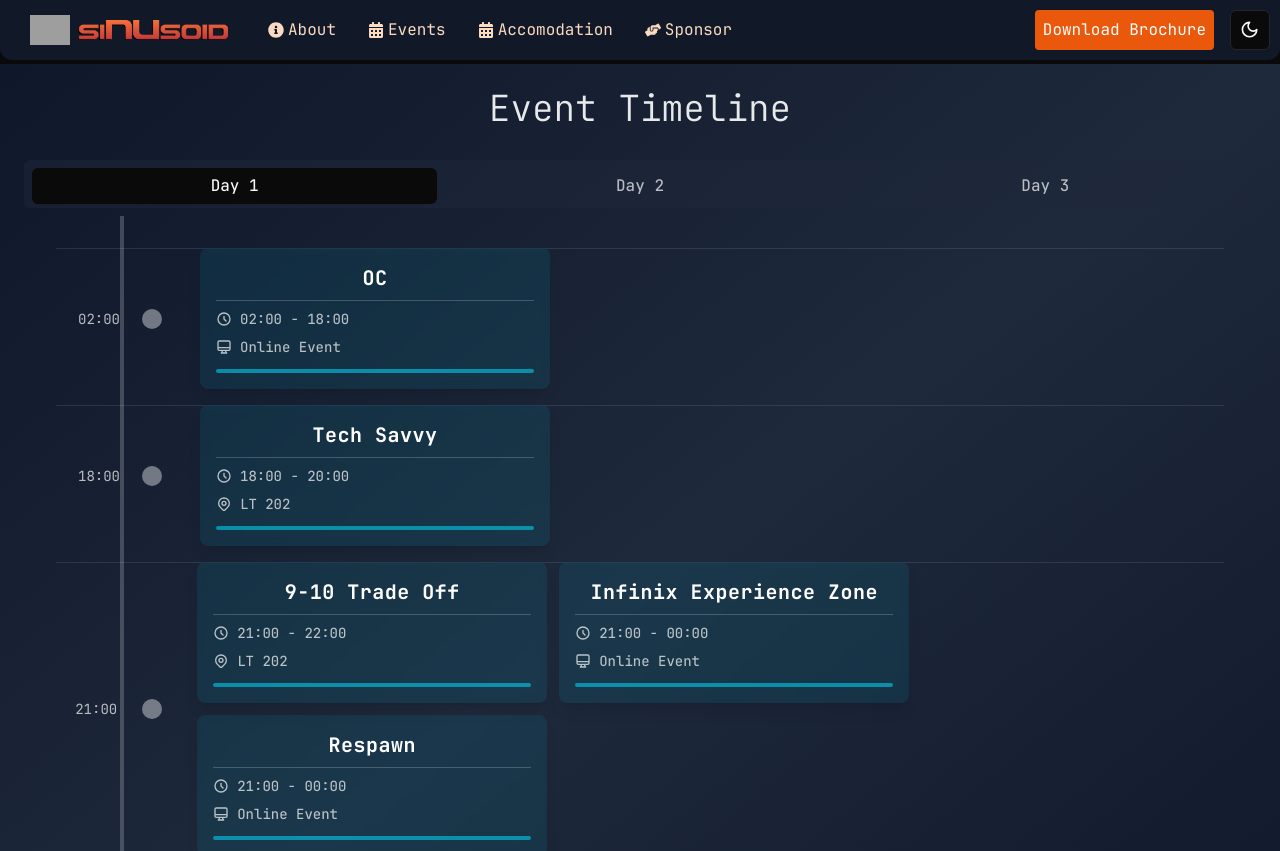
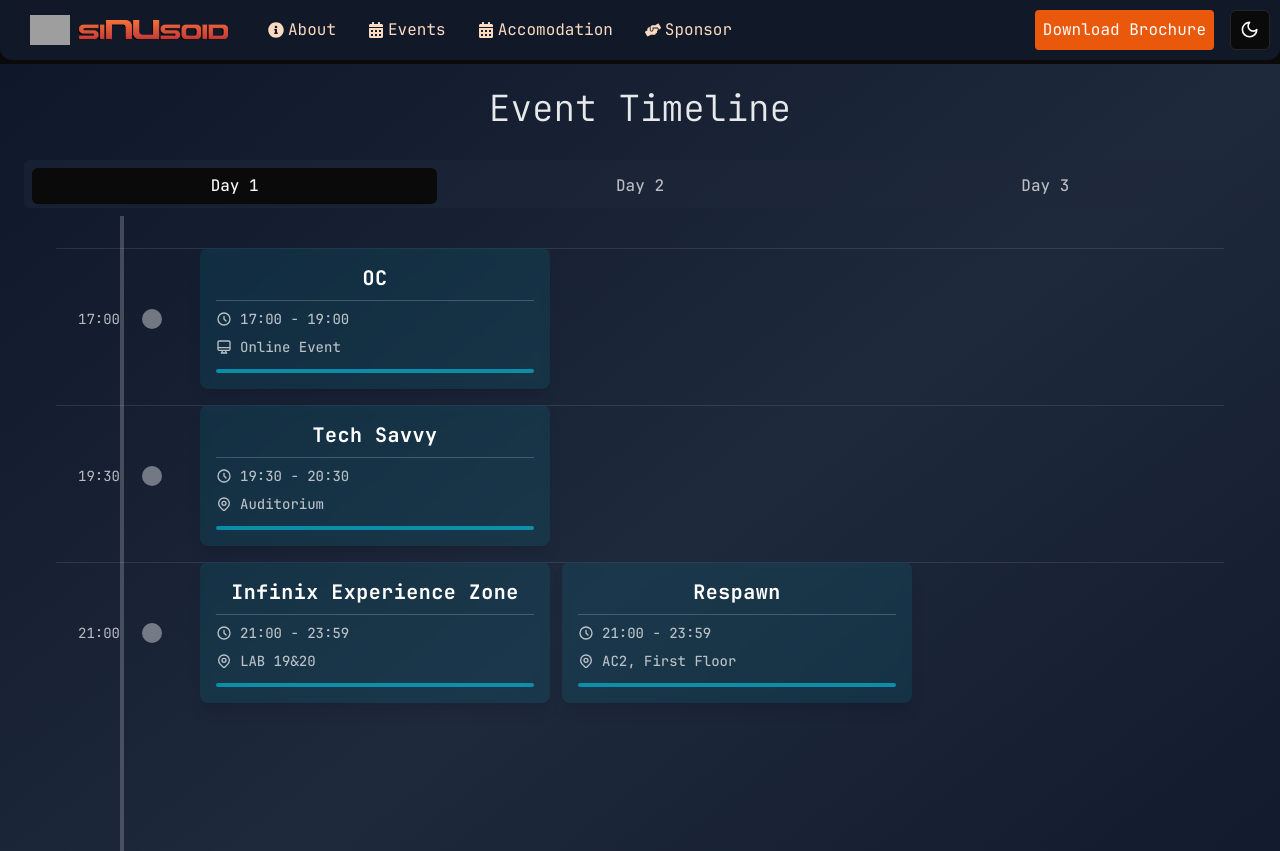
Before and after one commit to thelegendaryarticuno/sinunextfront, a Next.js app: page /timeline in a window 1280 px wide. Shown: the top 851 px of the page. Built offline with nearby package versions, Linux system fonts and the light colour scheme; grey boxes are pictures that could not be loaded.

Commit message:
proper timeline

```diff
--- a/src/constants/timelineConstant.tsx
+++ b/src/constants/timelineConstant.tsx
@@ -1,5 +1,3 @@
-// timelineConstant.tsx
-
 export interface Event {
   name: string;
   startTime: string;
@@ -10,34 +8,27 @@ export interface Event {
 
 const eventData: Record<string, Event[]> = {
   "Day-1": [
-    {
-      name: "9-10 Trade Off",
-      startTime: "21:00",
-      endTime: "22:00",
-      date: "08/11/24",
-      venue: "LT 202",
-    },
-    { name: "OC", startTime: "02:00", endTime: "18:00", date: "04/11/24" },
+    { name: "OC", startTime: "17:00", endTime: "19:00", date: "08/11/24" },
     {
       name: "Tech Savvy",
-      startTime: "18:00",
-      endTime: "20:00",
+      startTime: "19:30",
+      endTime: "20:30",
       date: "08/11/24",
-      venue: "LT 202",
+      venue: "Auditorium",
     },
     {
       name: "Infinix Experience Zone",
       startTime: "21:00",
-      endTime: "00:00",
+      endTime: "23:59",
       date: "08/11/24",
+      venue: "LAB 19&20",
     },
-    { name: "Respawn", startTime: "21:00", endTime: "00:00", date: "08/11/24" },
     {
-      name: "CTF, Error Stack",
-      startTime: "22:00",
-      endTime: "23:00",
+      name: "Respawn",
+      startTime: "21:00",
+      endTime: "23:59",
       date: "08/11/24",
-      venue: "LT 202",
+      venue: "AC2, First Floor",
     },
   ],
   "Day-2": [
@@ -46,52 +37,77 @@ const eventData: Record<string, Event[]> = {
       startTime: "00:00",
       endTime: "03:00",
       date: "09/11/24",
+      venue: "LAB 19&20",
     },
-    { name: "Respawn", startTime: "00:00", endTime: "03:00", date: "09/11/24" },
+    {
+      name: "Respawn",
+      startTime: "00:00",
+      endTime: "03:00",
+      date: "09/11/24",
+      venue: "AC2, First Floor",
+    },
+    {
+      name: "Infinix Experience Zone ",
+      startTime: "12:00",
+      endTime: "23:59",
+      date: "09/11/24",
+      venue: "LAB 19&20",
+    },
     {
       name: "Murder Mystery",
-      startTime: "09:00",
-      endTime: "10:00",
+      startTime: "10:00",
+      endTime: "11:30",
       date: "09/11/24",
-      venue: "LT 202",
+      venue: "Auditorium",
     },
     {
       name: "Tech Tacular",
-      startTime: "12:00",
-      endTime: "13:00",
+      startTime: "13:00",
+      endTime: "14:00",
       date: "09/11/24",
-      venue: "LT 202",
+      venue: "AC2, Ground Floor",
     },
     {
       name: "Start-up Summit",
-      startTime: "13:00",
-      endTime: "14:00",
+      startTime: "15:00",
+      endTime: "17:00",
       date: "09/11/24",
+      venue: "LT 101",
     },
     {
       name: "Robo Soccer",
-      startTime: "15:00",
-      endTime: "16:00",
+      startTime: "17:00",
+      endTime: "18:00",
       date: "09/11/24",
+      venue: "Spine",
     },
     {
       name: "Robo Rush",
-      startTime: "16:00",
+      startTime: "18:00",
+      endTime: "19:00",
+      date: "09/11/24",
+      venue: "Spine",
+    },
+    {
+      name: "Hive Hackathon",
+      startTime: "14:00",
       endTime: "17:00",
       date: "09/11/24",
+      venue: "Auditorium",
     },
     {
       name: "Hackathon Buffer",
       startTime: "18:00",
-      endTime: "19:00",
+      endTime: "20:00",
       date: "09/11/24",
-      venue: "LT 202",
+      venue: "Auditorium",
     },
     {
-      name: "Infinix Experience Zone and Respawn",
-      startTime: "09:00",
-      endTime: "15:00",
+      name: "Argumental",
+      startTime: "21:00",
+      endTime: "22:00",
       date: "09/11/24",
+      venue: "Auditorium",
     },
   ],
   "Day-3": [
@@ -100,7 +116,7 @@ const eventData: Record<string, Event[]> = {
       startTime: "09:00",
       endTime: "10:00",
       date: "10/11/24",
-      venue: "LT 202",
+      venue: "Bowl Area",
     },
     {
       name: "Hackathon Online",
@@ -113,37 +129,32 @@ const eventData: Record<string, Event[]> = {
       startTime: "11:00",
       endTime: "12:00",
       date: "10/11/24",
-      venue: "LT 202",
+      venue: "LT 101",
     },
     {
       name: "Hallucin8",
       startTime: "12:00",
-      endTime: "13:00",
+      endTime: "14:00",
       date: "10/11/24",
+      venue: "LT 101",
     },
     {
       name: "Code Jam",
-      startTime: "13:00",
-      endTime: "14:00",
+      startTime: "14:00",
+      endTime: "16:00",
       date: "10/11/24",
-      venue: "LT 202",
+      venue: "FRL Lab",
     },
     {
       name: "Design Dojo",
-      startTime: "14:00",
-      endTime: "15:00",
-      date: "10/11/24",
-    },
-    {
-      name: "Argumental",
-      startTime: "17:00",
+      startTime: "16:00",
       endTime: "18:00",
       date: "10/11/24",
-      venue: "LT 202",
+      venue: "CSE Lab",
     },
     {
       name: "CC + DJ + Prize",
-      startTime: "21:00",
+      startTime: "18:00",
       endTime: "23:59",
       date: "10/11/24",
     },
--- a/src/pages/idcard.tsx
+++ /dev/null
@@ -1,81 +0,0 @@
-import Image from "next/image";
-import { Card } from "@/components/ui/card";
-
-export default function Component() {
-  return (
-    <div className="flex justify-center items-center min-h-screen p-6">
-      <div className="relative">
-        {/* White lanyard strap */}
-        <div className="absolute  top-0 left-1/2 -translate-x-1/2 -translate-y-16 w-12 h-16 bg-white" />
-
-        {/* Metal clip */}
-        <div className="absolute top-0 left-1/2 -translate-x-1/2 -translate-y-[4.5rem] w-6 h-6 bg-gray-300 rounded-full flex items-center justify-center">
-          <div className="w-4 h-4 bg-gray-400 rounded-full" />
-        </div>
-
-        {/* ID Card */}
-        <Card
-          className="w-[280px] h-[400px] text-white p-8 relative overflow-hidden"
-          style={{
-            background: `radial-gradient(circle at 70% 20%, rgb(37, 59, 128) 0%, rgb(37, 59, 128) 50%, rgb(28, 48, 107) 100%)`,
-            backgroundSize: "400% 400%",
-          }}
-        >
-          {/* Decorative elements */}
-          <div className="absolute top-6 left-6 space-y-1">
-            <div className="w-1.5 h-1.5 bg-white/80 rotate-45" />
-            <div className="w-1.5 h-1.5 bg-white/80 rotate-45 ml-1" />
-            <div className="w-1.5 h-1.5 bg-white/80 rotate-45 ml-2" />
-          </div>
-          <div className="absolute top-6 right-6">
-            <div
-              className="w-6 h-6 bg-[#c5f82a] rounded-full"
-              style={{ clipPath: "polygon(0 0, 100% 0, 100% 100%)" }}
-            />
-          </div>
-
-          {/* Content */}
-          <div className="mt-24 space-y-1">
-            <h1 className="text-2xl font-semibold tracking-wide">Javier</h1>
-            <h1 className="text-2xl font-semibold tracking-wide">Kallenson</h1>
-            <h1 className="text-2xl font-semibold tracking-wide">Andrew</h1>
-            <div className="text-[#c5f82a] text-sm font-medium mt-2">
-              Music Director
-            </div>
-          </div>
-
-          {/* Photo area */}
-          <div className="absolute bottom-24 right-8">
-            <div
-              className="w-16 h-16 rounded-full overflow-hidden bg-[#c5f82a]/90"
-              style={{ clipPath: "circle(50% at 50% 50%)" }}
-            >
-              <Image
-                src="/placeholder.svg"
-                alt="Profile photo"
-                width={64}
-                height={64}
-                className="object-cover"
-              />
-            </div>
-          </div>
-
-          {/* Placeholder text */}
-          <div className="absolute bottom-12 left-8 right-8">
-            <p className="text-[10px] text-gray-200/60 leading-relaxed">
-              Lorem ipsum dolor sit amet, consectetur adipiscing elit, sed do
-              eiusmod tempor
-            </p>
-          </div>
-
-          {/* Bottom decorative elements */}
-          <div className="absolute bottom-6 right-6 space-y-1">
-            <div className="w-1.5 h-1.5 bg-white/80 rotate-45" />
-            <div className="w-1.5 h-1.5 bg-white/80 rotate-45 -ml-1" />
-            <div className="w-1.5 h-1.5 bg-white/80 rotate-45 -ml-2" />
-          </div>
-        </Card>
-      </div>
-    </div>
-  );
-}
--- a/src/pages/virtualIdCard.tsx
+++ /dev/null
@@ -1,58 +0,0 @@
-import { Canvas } from "@react-three/fiber";
-import { useRef, useState } from "react";
-import { useFrame, useLoader } from "@react-three/fiber";
-import { TextureLoader } from "three";
-import { OrbitControls, RoundedBox } from "@react-three/drei";
-import * as THREE from "three";
-
-const IDCard = () => {
-  const meshRef = useRef<THREE.Mesh>(null);
-  const [isFlipped, setIsFlipped] = useState(false);
-
-  // Load textures for front and back
-  const frontTexture = useLoader(TextureLoader, "/id-card-front.png");
-  const backTexture = useLoader(TextureLoader, "/id-card-back.png");
-
-  // Handle card rotation animation
-  useFrame((state, delta) => {
-    if (!meshRef.current) return;
-
-    const targetRotation = isFlipped ? Math.PI : 0;
-    meshRef.current.rotation.y +=
-      (targetRotation - meshRef.current.rotation.y) * 0.1;
-  });
-
-  return (
-    <mesh
-      ref={meshRef}
-      onClick={() => setIsFlipped(!isFlipped)}
-      scale={[2.8, 4, 0.1]} // Adjusted to match ID card dimensions from idcard.tsx
-    >
-      <RoundedBox args={[1, 1, 0.1]} radius={0.05} smoothness={4}>
-        <meshStandardMaterial
-          attach="material"
-          map={isFlipped ? backTexture : frontTexture}
-          metalness={0.1}
-          roughness={0.5}
-          side={THREE.DoubleSide}
-        />
-      </RoundedBox>
-    </mesh>
-  );
-};
-
-const VirtualIDCard = () => {
-  return (
-    <div style={{ width: "100vw", height: "100vh", backgroundColor: "white" }}>
-      <Canvas camera={{ position: [0, 0, 5], fov: 75 }}>
-        <color attach="background" args={["white"]} />
-        <ambientLight intensity={0.5} />
-        <pointLight position={[10, 10, 10]} intensity={1} />
-        <IDCard />
-        <OrbitControls enableZoom={true} minDistance={3} maxDistance={10} />
-      </Canvas>
-    </div>
-  );
-};
-
-export default VirtualIDCard;
```
